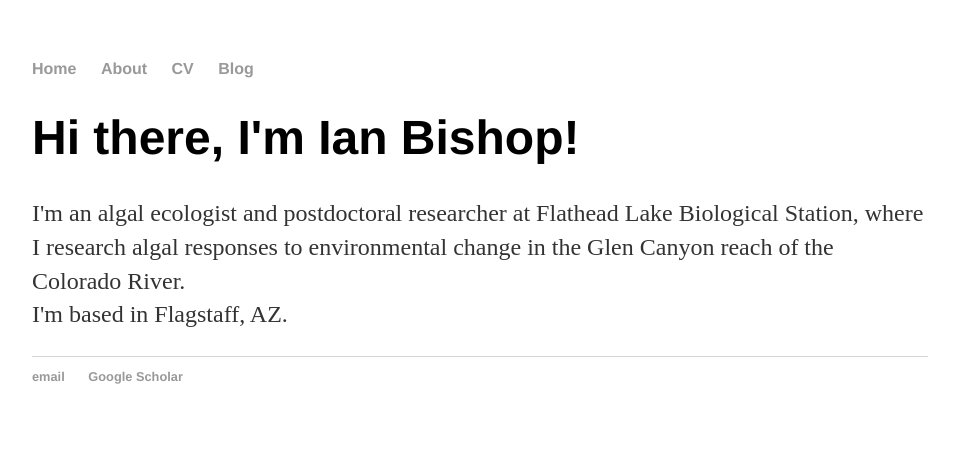
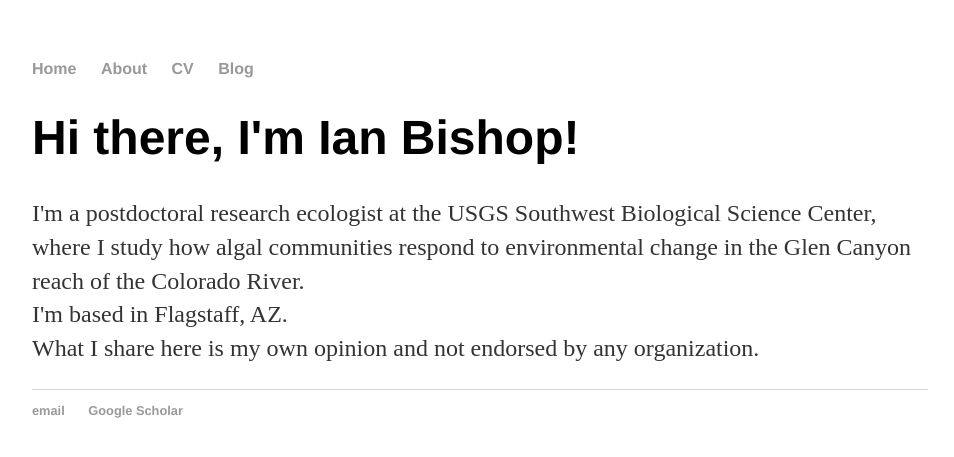
Before and after one commit to bishopia/bishopia.github.io, a Jekyll site: the page built from index.html, in a window 1280 px wide. Shown: the top 457 px of the page, without its empty margins (160-1114 px from the left). Built offline with Jekyll 4.4.1, drawn with Linux system fonts in a browser that asks for light colours.

Commit message:
Update index.html
disclaimer addition

```diff
--- a/index.html
+++ b/index.html
@@ -4,8 +4,10 @@ title: Ian Bishop, PhD
 ---
 <div class="blurb">
 	<h1>Hi there, I'm Ian Bishop!</h1>
-	<p>I'm an algal ecologist and postdoctoral researcher at Flathead Lake Biological Station, where I research algal responses to
+	<p>I'm a postdoctoral research ecologist at the USGS Southwest Biological Science Center,
+		where I study how algal communities respond to
 		environmental change in the Glen Canyon reach of the Colorado River.
 	<br>I'm based in Flagstaff, AZ.
+	<br>What I share here is my own opinion and not endorsed by any organization.
 
 </div><!-- /.blurb -->
```
